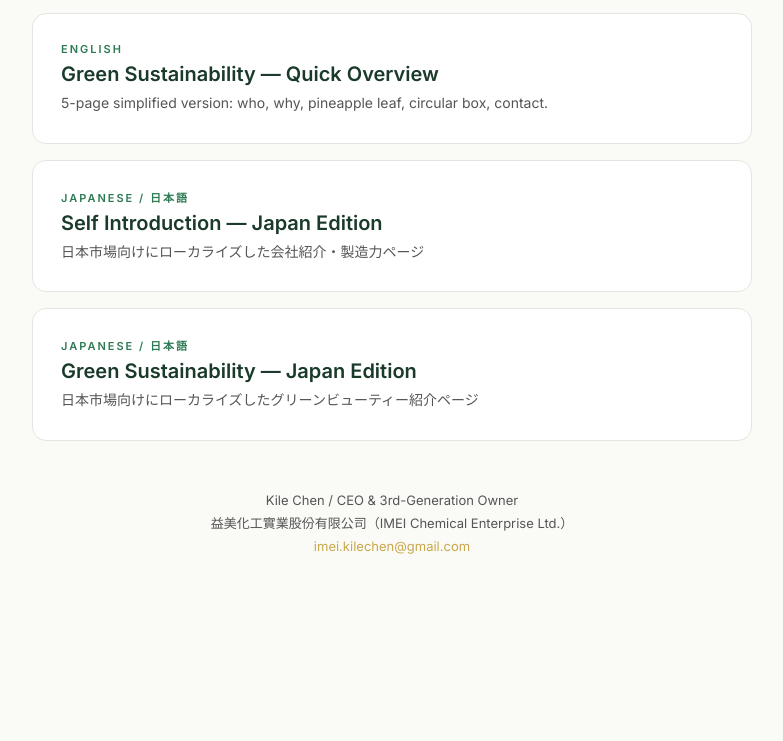
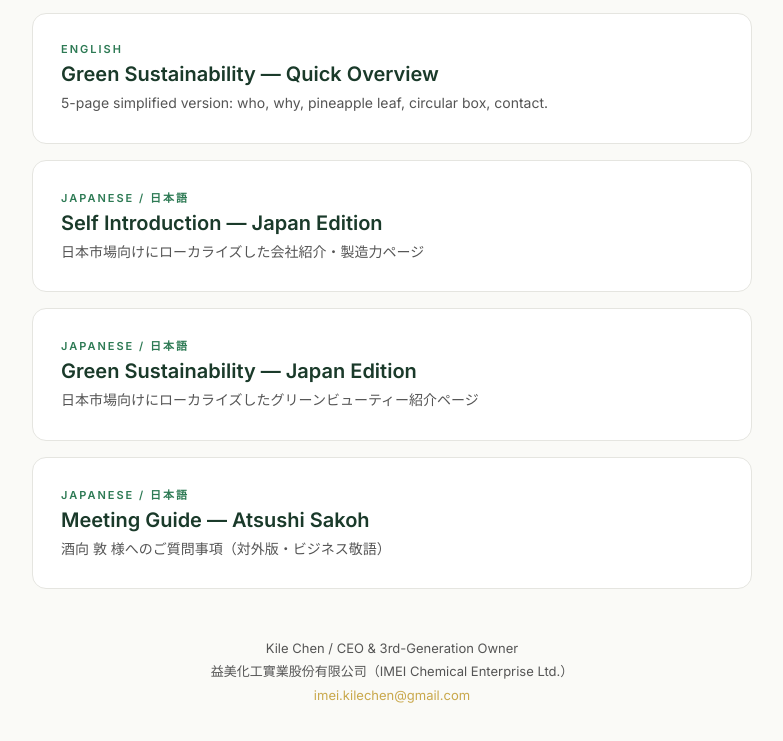
Before and after one commit to kilechen/imei-green-beauty, a plain HTML site: page index.html in a window 1280 px wide. Shown: the part 491-1232 px from the top of the page, without its empty margins (248-1031 px from the left). Before the commit the page ends 1090 px from the top, so only its background shows below. Drawn offline with nearby package versions, Linux system fonts and the light colour scheme.

Commit message:
Update index with meeting guide card

```diff
--- a/index.html
+++ b/index.html
@@ -79,6 +79,12 @@
       <p>日本市場向けにローカライズしたグリーンビューティー紹介ページ</p>
       <span class="arrow">&rarr;</span>
     </a>
+    <a class="card" href="IMEI_MeetingGuide_AtsushiSakoh_v2.html">
+      <div class="lang">Japanese / 日本語</div>
+      <h2>Meeting Guide — Atsushi Sakoh</h2>
+      <p>酒向 敦 様へのご質問事項（対外版・ビジネス敬語）</p>
+      <span class="arrow">&rarr;</span>
+    </a>
   </div>
   <div class="footer">
     Kile Chen / CEO & 3rd-Generation Owner<br>
```
